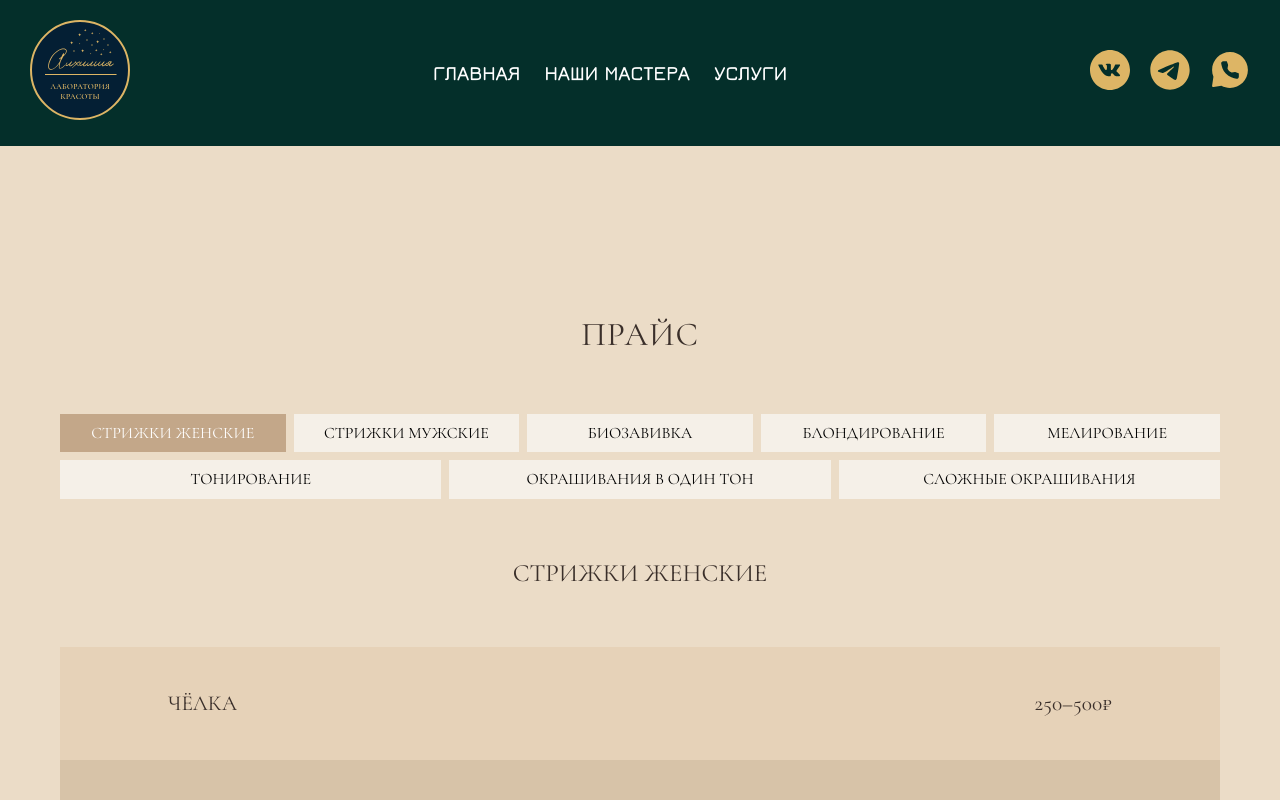
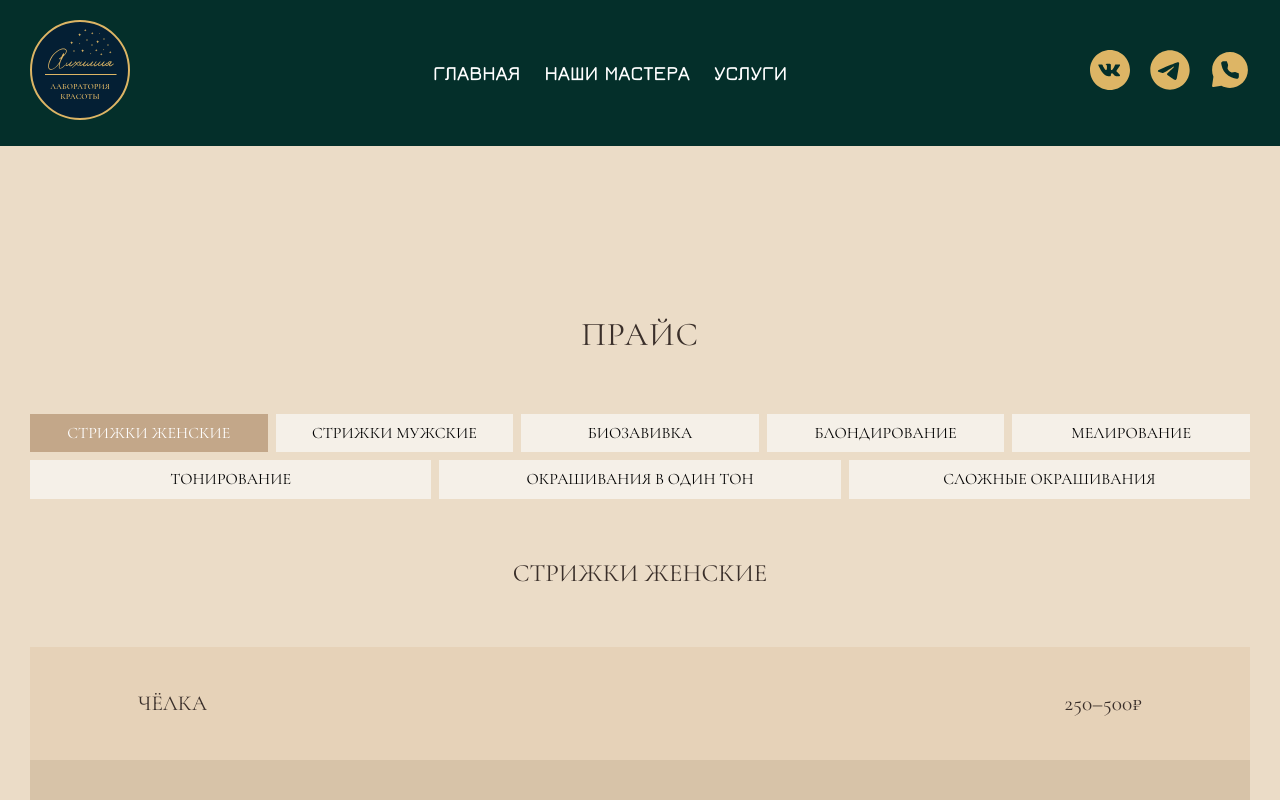
Before and after one commit to darina1970/Alchemy-Beauty-Salon, a React (Vite) app: page /services/hair in a window 1280 px wide. Shown: the top 800 px of the page. Built offline with nearby package versions, Linux system fonts and the light colour scheme.

Commit message:
fix variant and theme

```diff
--- a/src/components/Rooms/Price/PriceBlock.jsx
+++ b/src/components/Rooms/Price/PriceBlock.jsx
@@ -3,11 +3,12 @@ import Tabs from "./Tabs";
 import PriceTable from "./PriceTable";
 import styles from './PriceBlock.module.css';
 
-const PriceBlock = ({ tabs, defaultTabKey, pricesByTab, theme = 'light' }) => {
+const PriceBlock = ({ variant, tabs, defaultTabKey, pricesByTab, theme = 'light' }) => {
     const [activeTab, setActiveTab] = useState(defaultTabKey || (tabs?.[0]?.key ?? null));
     const priceGroups = tabs ? pricesByTab[activeTab] : [pricesByTab];
 
     return (
+        <section className={`section section-${variant}`}>
             <div className={`${styles.priceBlock} ${theme === 'dark' ? styles.dark : styles.light}`}>
                 <div className="container">
                     <h2 className={styles.title}>Прайс</h2>
@@ -35,6 +36,8 @@ const PriceBlock = ({ tabs, defaultTabKey, pricesByTab, theme = 'light' }) => {
                     ))}
                 </div>
             </div>
+        </section>
+
     );
 };
 
--- a/src/pages/OurServices/RoomHair/RoomHair.jsx
+++ b/src/pages/OurServices/RoomHair/RoomHair.jsx
@@ -6,16 +6,13 @@ import { hairTabs, hairPricesByTab } from './hairPriceData';
 const HairRoom = () => {
     return (
         <>
-            <section className='section section-light'>
-                <div className="container">
             <PriceBlock
                 tabs={hairTabs}
                 defaultTabKey='womenCuts'
                 pricesByTab={hairPricesByTab}
                 theme= 'light'
+                variant='light'
             />
-                </div>
-            </section>
         </>
     );
 };
```
Lines whose indentation alone changed are shown as unchanged.
